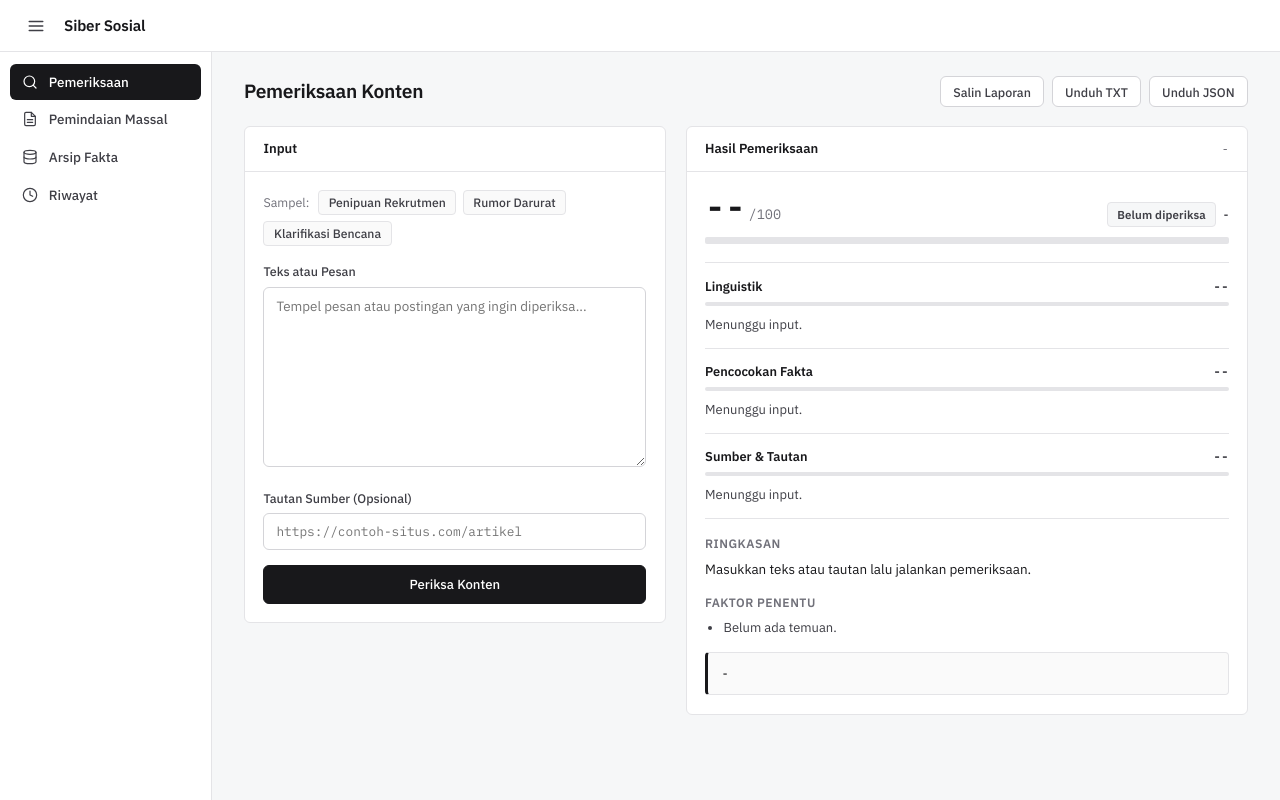
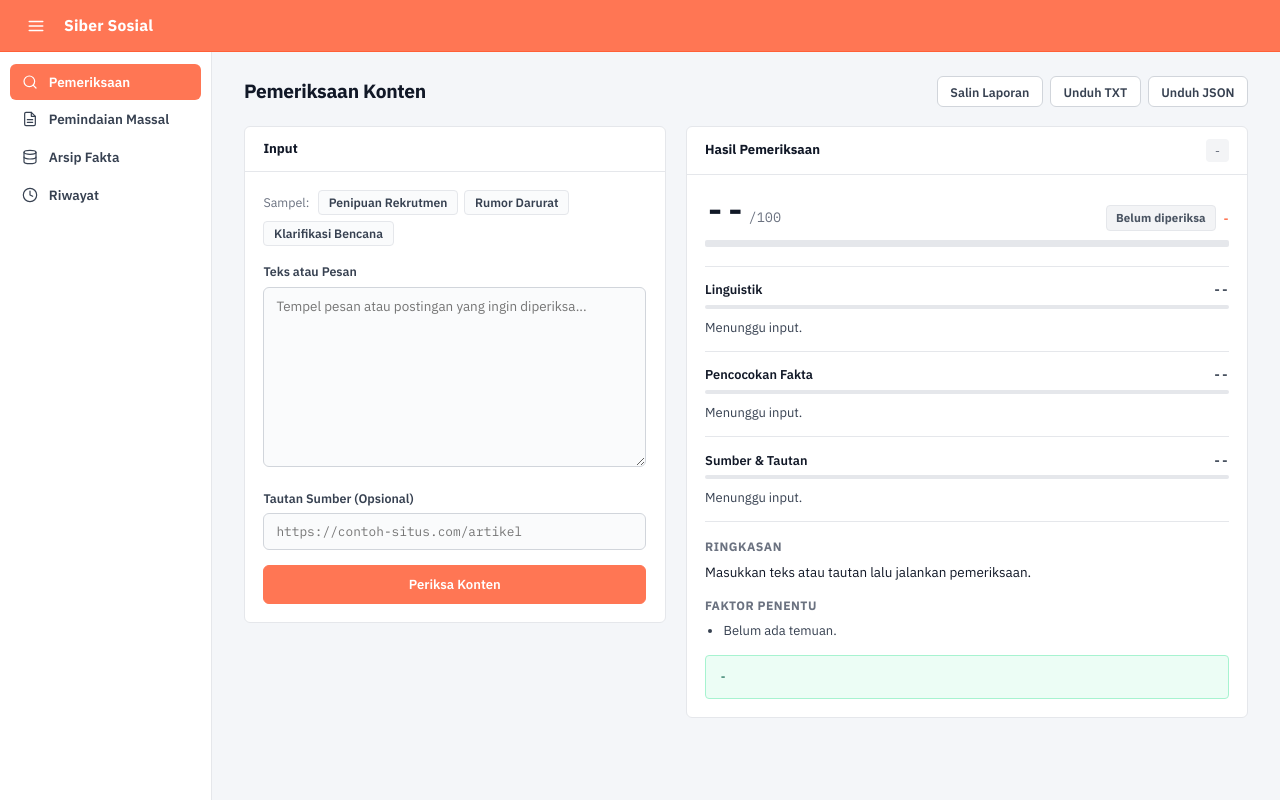
Before and after one commit to trustedtft07/Siber-Sosial-Classifier, a FastAPI app: page / in a window 1280 px wide. Run offline with FastAPI, Linux system fonts and the light colour scheme.

Commit message:
Restore original color

```diff
--- a/web/static/css/style.css
+++ b/web/static/css/style.css
@@ -1,32 +1,34 @@
 :root {
-  --bg-canvas: #f6f7f8;
+  --bg-canvas: #f4f6f9;
   --bg-surface: #ffffff;
-  --bg-subtle: #fafafa;
+  --bg-subtle: #fafbfc;
 
-  --border: #e4e4e7;
-  --border-strong: #d4d4d8;
+  --border: #e5e7eb;
+  --border-strong: #d1d5db;
 
-  --ink: #18181b;
-  --ink-secondary: #3f3f46;
-  --ink-muted: #71717a;
+  --ink: #111827;
+  --ink-secondary: #374151;
+  --ink-muted: #6b7280;
 
-  --accent: #18181b;
-  --accent-hover: #27272a;
+  --accent: #ff7654;
+  --accent-hover: #ff6038;
+  --accent-light: #fff0eb;
+  --accent-tint: rgba(255, 118, 84, 0.12);
 
-  --success: #16a34a;
-  --success-bg: #f0fdf4;
-  --success-border: #bbf7d0;
-  --success-text: #15803d;
+  --success: #10b981;
+  --success-bg: #d1fae5;
+  --success-border: #a7f3d0;
+  --success-text: #065f46;
 
-  --warning: #d97706;
-  --warning-bg: #fffbeb;
+  --warning: #f59e0b;
+  --warning-bg: #fef3c7;
   --warning-border: #fde68a;
-  --warning-text: #b45309;
+  --warning-text: #92400e;
 
-  --danger: #dc2626;
-  --danger-bg: #fef2f2;
+  --danger: #ef4444;
+  --danger-bg: #fee2e2;
   --danger-border: #fecaca;
-  --danger-text: #b91c1c;
+  --danger-text: #991b1b;
 
   --font-sans: 'IBM Plex Sans', -apple-system, BlinkMacSystemFont, 'Segoe UI', sans-serif;
   --font-mono: 'IBM Plex Mono', ui-monospace, SFMono-Regular, Menlo, monospace;
@@ -61,8 +63,9 @@ body {
 /* Header */
 .app-topbar {
   height: 52px;
-  background-color: var(--bg-surface);
-  border-bottom: 1px solid var(--border);
+  background-color: var(--accent);
+  border-bottom: 1px solid var(--accent-hover);
+  color: #ffffff;
   padding: 0 1.25rem;
   display: flex;
   align-items: center;
@@ -81,7 +84,7 @@ body {
 .btn-hamburger {
   background: transparent;
   border: 1px solid transparent;
-  color: var(--ink-secondary);
+  color: #ffffff;
   width: 32px;
   height: 32px;
   border-radius: var(--radius);
@@ -92,15 +95,14 @@ body {
 }
 
 .btn-hamburger:hover {
-  background-color: var(--bg-canvas);
-  color: var(--ink);
+  background-color: rgba(255, 255, 255, 0.18);
 }
 
 .topbar-title {
-  font-size: 0.95rem;
-  font-weight: 600;
-  letter-spacing: -0.01em;
-  color: var(--ink);
+  font-size: 0.98rem;
+  font-weight: 700;
+  letter-spacing: 0.01em;
+  color: #ffffff;
 }
 
 /* Body & Sidebar */
@@ -153,19 +155,19 @@ body {
   color: var(--ink-secondary);
   font-family: var(--font-sans);
   font-size: 0.84rem;
-  font-weight: 500;
+  font-weight: 600;
   text-align: left;
   cursor: pointer;
   transition: background-color 0.12s ease, color 0.12s ease;
 }
 
 .sidebar-nav-btn:hover {
-  background-color: var(--bg-canvas);
-  color: var(--ink);
+  background-color: var(--accent-light);
+  color: var(--accent);
 }
 
 .sidebar-nav-btn.active {
-  background-color: var(--ink);
+  background-color: var(--accent);
   color: #ffffff;
 }
 
@@ -203,7 +205,7 @@ body {
 
 .page-heading {
   font-size: 1.2rem;
-  font-weight: 600;
+  font-weight: 700;
   letter-spacing: -0.015em;
   color: var(--ink);
 }
@@ -246,7 +248,7 @@ body {
 
 .panel-header h2 {
   font-size: 0.82rem;
-  font-weight: 600;
+  font-weight: 700;
   color: var(--ink);
 }
 
@@ -276,15 +278,15 @@ body {
   padding: 0.25rem 0.6rem;
   font-family: var(--font-sans);
   font-size: 0.76rem;
-  font-weight: 500;
+  font-weight: 600;
   color: var(--ink-secondary);
   cursor: pointer;
 }
 
 .btn-sample:hover {
-  border-color: var(--border-strong);
-  background-color: var(--bg-canvas);
-  color: var(--ink);
+  border-color: var(--accent);
+  background-color: var(--accent-light);
+  color: var(--accent);
 }
 
 /* Forms */
@@ -295,7 +297,7 @@ body {
 .form-field label {
   display: block;
   font-size: 0.78rem;
-  font-weight: 500;
+  font-weight: 600;
   color: var(--ink-secondary);
   margin-bottom: 0.35rem;
 }
@@ -368,16 +372,17 @@ body {
   padding: 0.55rem 1rem;
   font-family: var(--font-sans);
   font-size: 0.82rem;
-  font-weight: 500;
+  font-weight: 600;
   cursor: pointer;
   display: inline-flex;
   align-items: center;
   justify-content: center;
-  transition: background-color 0.12s ease;
+  transition: background-color 0.12s ease, border-color 0.12s ease;
 }
 
 .btn-primary:hover:not(:disabled) {
   background-color: var(--accent-hover);
+  border-color: var(--accent-hover);
 }
 
 .btn-primary:disabled {
@@ -398,35 +403,38 @@ body {
   padding: 0.42rem 0.78rem;
   font-family: var(--font-sans);
   font-size: 0.78rem;
-  font-weight: 500;
+  font-weight: 600;
   cursor: pointer;
 }
 
 .btn-outline:hover {
-  background-color: var(--bg-canvas);
-  color: var(--ink);
+  border-color: var(--accent);
+  color: var(--accent);
 }
 
 .btn-danger-outline {
-  background-color: var(--bg-surface);
+  background-color: var(--danger-bg);
   color: var(--danger-text);
   border: 1px solid var(--danger-border);
   border-radius: var(--radius);
   padding: 0.42rem 0.85rem;
   font-family: var(--font-sans);
   font-size: 0.78rem;
-  font-weight: 500;
+  font-weight: 600;
   cursor: pointer;
 }
 
 .btn-danger-outline:hover {
-  background-color: var(--danger-bg);
+  background-color: #fecaca;
 }
 
 /* Verdict Block */
 .action-code {
   font-family: var(--font-mono);
   font-size: 0.72rem;
+  background-color: #f3f4f6;
+  padding: 0.18rem 0.48rem;
+  border-radius: var(--radius-sm);
   color: var(--ink-muted);
 }
 
@@ -472,8 +480,8 @@ body {
 
 .domain-label {
   font-size: 0.78rem;
-  font-weight: 500;
-  color: var(--ink-secondary);
+  font-weight: 600;
+  color: var(--accent);
 }
 
 /* Badges */
@@ -482,7 +490,7 @@ body {
   display: inline-flex;
   align-items: center;
   font-size: 0.72rem;
-  font-weight: 600;
+  font-weight: 700;
   padding: 0.2rem 0.55rem;
   border-radius: var(--radius-sm);
   border: 1px solid transparent;
@@ -490,9 +498,9 @@ body {
 }
 
 .badge-neutral {
-  background-color: var(--bg-canvas);
+  background-color: #f3f4f6;
   border-color: var(--border);
-  color: var(--ink-secondary);
+  color: #4b5563;
 }
 
 .badge-dark {
@@ -541,7 +549,7 @@ body {
 .stat-bar-fill {
   height: 100%;
   width: 0%;
-  background-color: var(--ink);
+  background-color: var(--accent);
   transition: width 0.35s ease, background-color 0.25s ease;
 }
 
@@ -632,7 +640,7 @@ body {
 .summary-section h3,
 .summary-section h4 {
   font-size: 0.76rem;
-  font-weight: 600;
+  font-weight: 700;
   text-transform: uppercase;
   letter-spacing: 0.04em;
   color: var(--ink-muted);
@@ -659,13 +667,12 @@ body {
 }
 
 .recommendation-box {
-  background-color: var(--bg-subtle);
-  border: 1px solid var(--border);
-  border-left: 3px solid var(--ink);
+  background-color: #ecfdf5;
+  border: 1px solid var(--success-border);
   border-radius: var(--radius-sm);
   padding: 0.7rem 0.9rem;
   font-size: 0.81rem;
-  color: var(--ink);
+  color: var(--success-text);
 }
 
 /* Batch & Knowledge Base Tables */
--- a/web/static/js/app.js
+++ b/web/static/js/app.js
@@ -133,13 +133,13 @@ function renderAnalysis(data) {
   classBadge.textContent = risk.classification;
 
   if (risk.score >= 70) {
-    scoreEl.style.color = "#dc2626";
+    scoreEl.style.color = "#ef4444";
     classBadge.className = "badge-status-pill badge-danger";
   } else if (risk.score >= 45) {
-    scoreEl.style.color = "#d97706";
+    scoreEl.style.color = "#f59e0b";
     classBadge.className = "badge-status-pill badge-warning";
   } else {
-    scoreEl.style.color = "#16a34a";
+    scoreEl.style.color = "#10b981";
     classBadge.className = "badge-status-pill badge-success";
   }
 
@@ -511,7 +511,7 @@ function filterKnowledgeBase() {
     else if (item.verdict === "MISLEADING") badgeClass = "badge-warning";
 
     const safeRefUrl = item.reference_url && /^https?:\/\//i.test(item.reference_url)
-      ? `<a href="${escapeHtml(item.reference_url)}" target="_blank" rel="noopener noreferrer" style="font-size: 0.74rem; color: #2563eb; text-decoration: underline;">Tautan Rujukan</a>`
+      ? `<a href="${escapeHtml(item.reference_url)}" target="_blank" rel="noopener noreferrer" style="font-size: 0.74rem; color: #ff6038; text-decoration: underline;">Tautan Rujukan</a>`
       : '';
 
     return `
@@ -814,7 +814,7 @@ async function analyzeBatchContent() {
       <tr>
         <td>${item.idx}</td>
         <td><code>${escapeHtml(item.preview)}</code></td>
-        <td><strong style="color: ${item.score >= 70 ? '#dc2626' : item.score >= 45 ? '#d97706' : '#16a34a'};">${item.score}</strong> / 100</td>
+        <td><strong style="color: ${item.score >= 70 ? '#ef4444' : item.score >= 45 ? '#f59e0b' : '#10b981'};">${item.score}</strong> / 100</td>
         <td><span class="badge ${badgeClass}">${escapeHtml(item.classification)}</span></td>
         <td><span class="badge badge-dark" style="font-size: 0.68rem;">${escapeHtml(item.action)}</span></td>
       </tr>
```
Also changed, not shown: other parts of web/static/css/style.css (+22 -17 lines).
